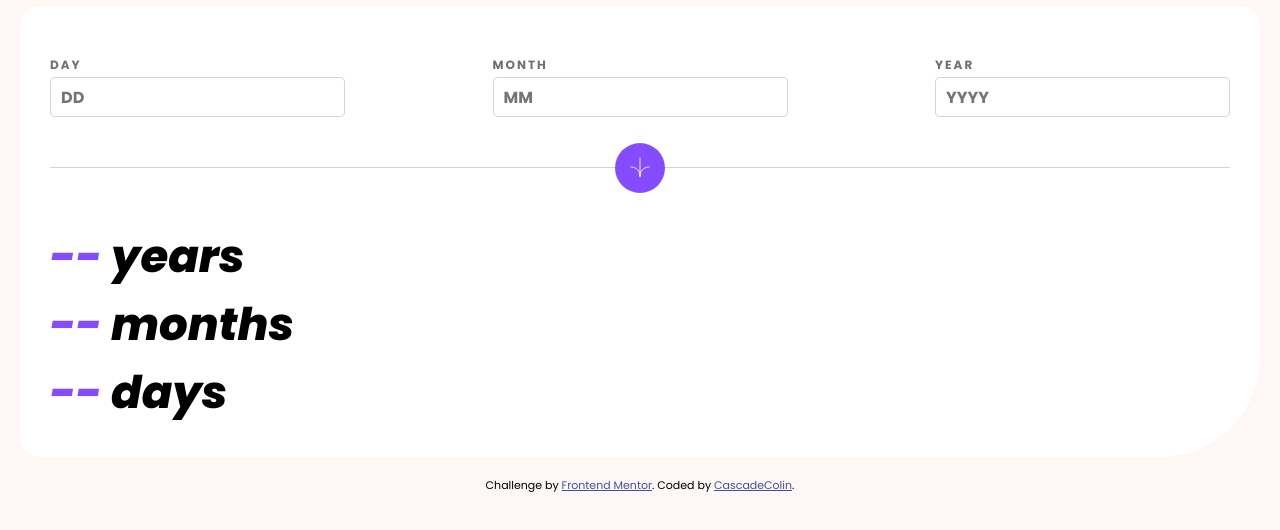
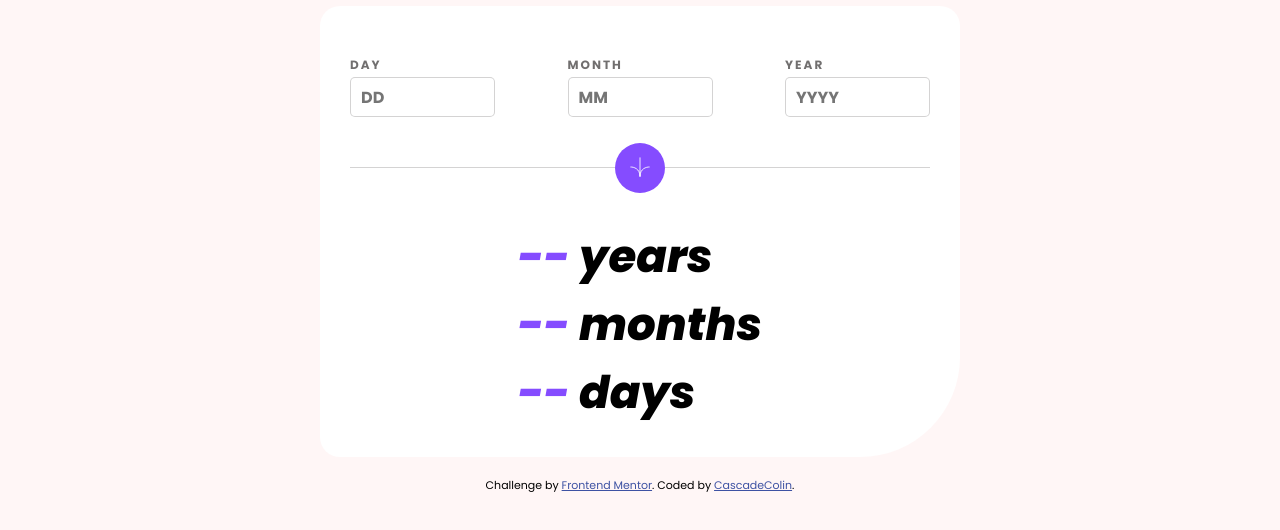
Before and after one commit to CascadeColin/age-calculator-app, a React (Vite) app: page / in a window 1280 px wide. Shown: the part 194-724 px from the top of the page. Built offline with nearby package versions, Linux system fonts and the light colour scheme.

Commit message:
updated: responsiveness for screens > 768px

```diff
--- a/src/App.css
+++ b/src/App.css
@@ -79,3 +79,15 @@
   font-weight: 600;
   margin-left: 30px;
 }
+
+@media screen and (min-width: 768px) {
+  .mainContainer {
+    width: 50%;
+    margin-left: auto;
+    margin-right: auto;
+  }
+  .ageContainer {
+    margin-left: auto;
+    margin-right: auto;
+  }
+}
```
